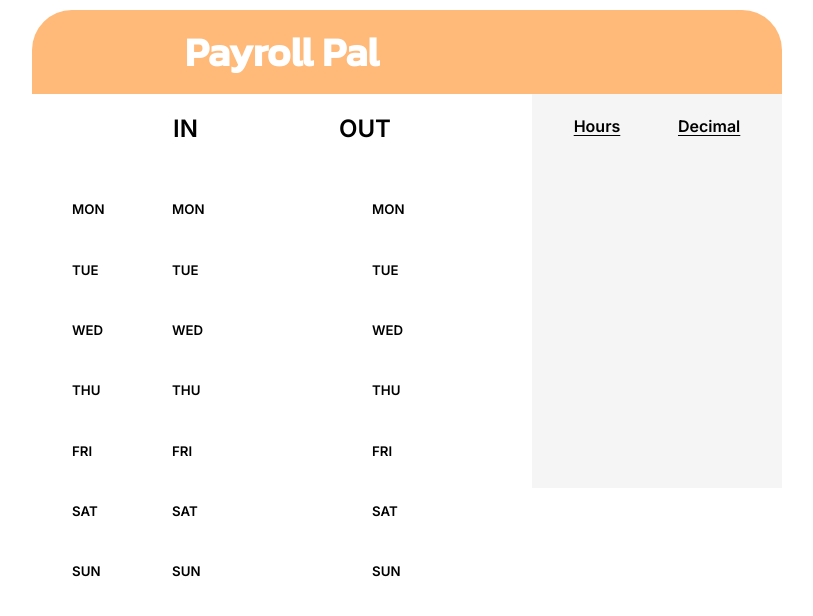
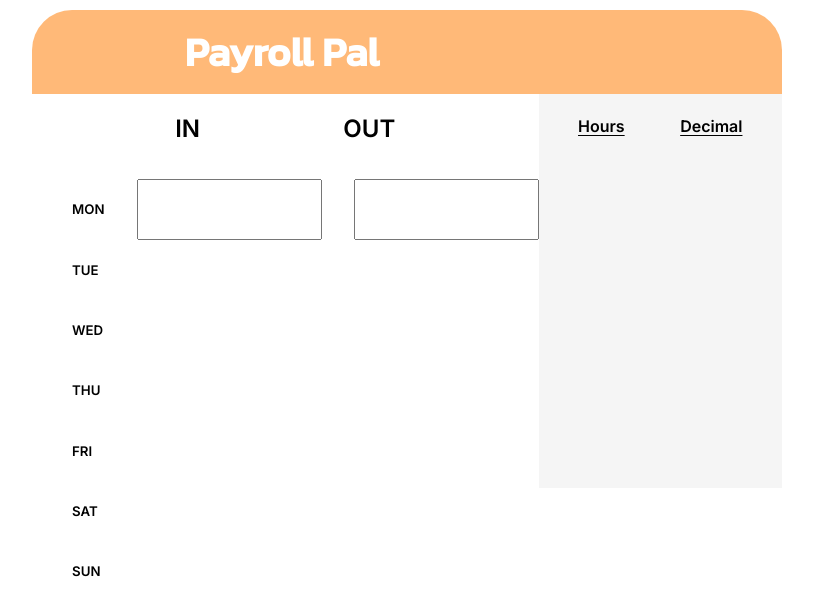
Before and after one commit to llam722/payroll-pal, a React (Create React App) app in the folder payroll-pal-extension/: page / in a window 1280 px wide. Shown: the top 616 px of the page, without its empty margins (233-1046 px from the left). Built offline with nearby package versions, Linux system fonts and the light colour scheme.

Commit message:
turn list into flex

```diff
--- a/payroll-pal-extension/src/Days.css
+++ b/payroll-pal-extension/src/Days.css
@@ -4,3 +4,8 @@
   list-style-type: none;
   align-items: flex-start;
 }
+
+.days li {
+  display: flex;
+  gap: 2rem;
+}
--- a/payroll-pal-extension/src/Days.tsx
+++ b/payroll-pal-extension/src/Days.tsx
@@ -6,6 +6,8 @@ const Days = () => {
       <ul className="days">
         <li>
           <h5>MON</h5>
+          <input type="text"></input>
+          <input type="text"></input>
         </li>
         <li>
           <h5>TUE</h5>
--- a/payroll-pal-extension/src/TimeCard.css
+++ b/payroll-pal-extension/src/TimeCard.css
@@ -21,17 +21,25 @@
 
 .timestamps {
   display: flex;
+  justify-content: center;
+  align-items: center;
 }
 
 .days-column {
   flex: 1;
 }
+
+/*
 .first-column {
+  display: flex;
+  flex-direction: column;
+  justify-content: space-evenly;
+  vertical-align: middle;
   flex: 2;
 }
 .second-column {
   flex: 2;
-}
+} */
 
 .calculations {
   display: flex;
--- a/payroll-pal-extension/src/TimeCard.tsx
+++ b/payroll-pal-extension/src/TimeCard.tsx
@@ -7,26 +7,24 @@ const TimeCard = () => {
       <div className="timecard-header">
         <div className="timecard-in-out">
           <h2>IN</h2>
-        <h2>OUT</h2>
+          <h2>OUT</h2>
         </div>
 
         <div className="timestamps">
           <div className="days-column">
-          <Days />
+            <Days />
           </div>
           <div className="first-column">
-          <Days/>
           </div>
           <div className="second-column">
-          <Days/>
           </div>
-      </div>
+        </div>
       </div>
 
       <div className="calculations">
         <div className="hours">
-        <h4>Hours</h4>
-        <h4>Decimal</h4>
+          <h4>Hours</h4>
+          <h4>Decimal</h4>
         </div>
       </div>
     </div>
```
